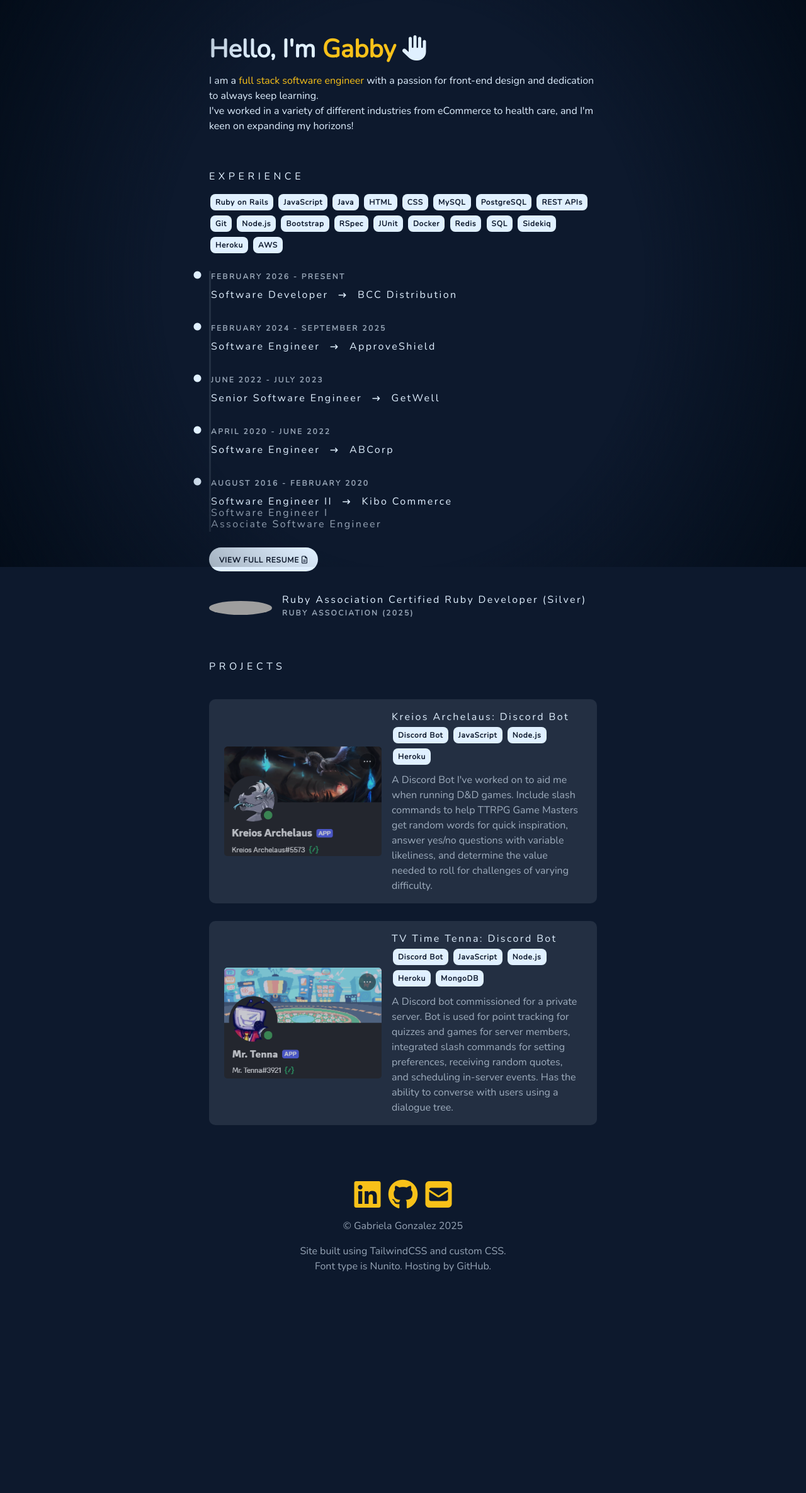
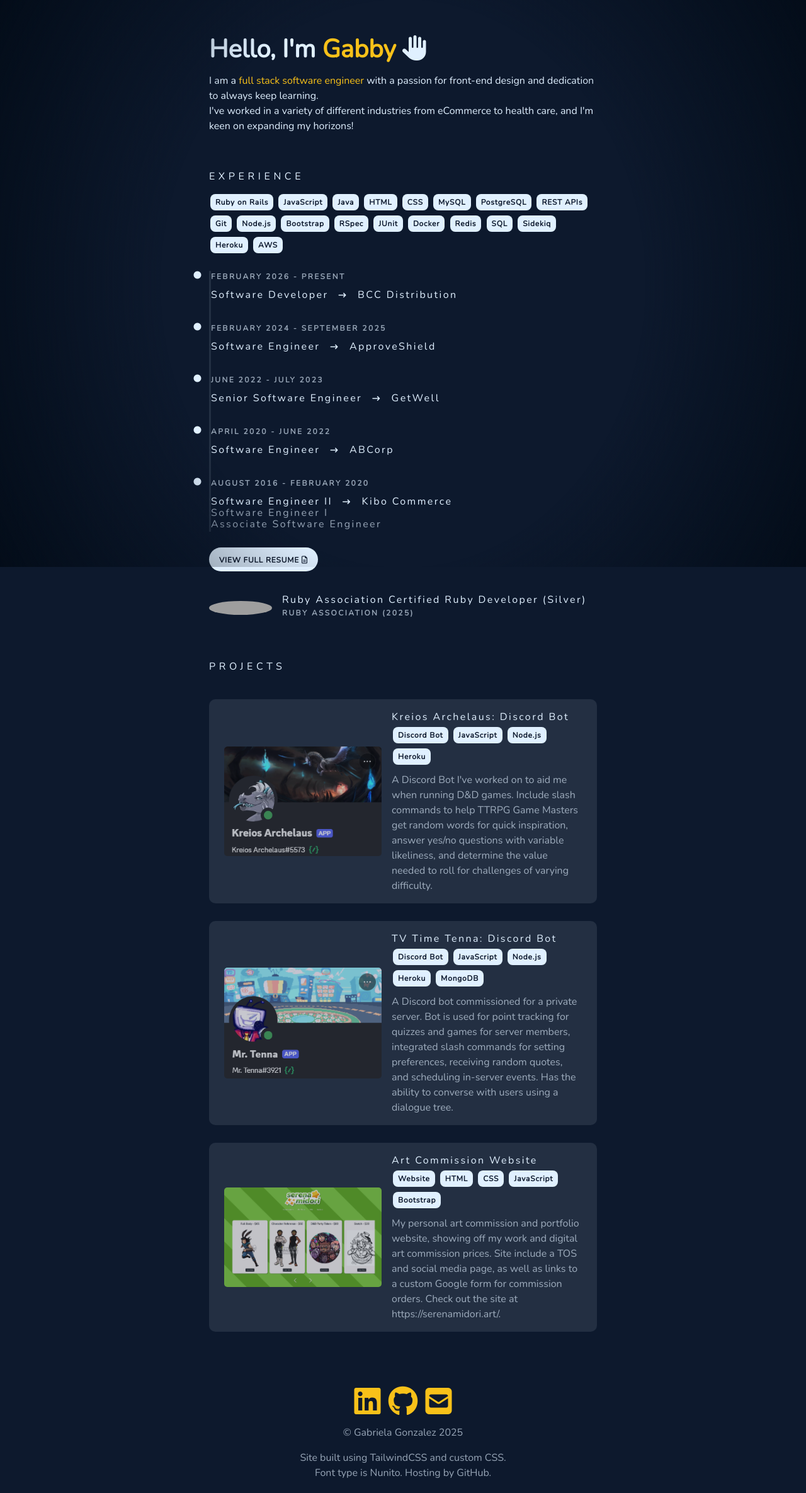
Before and after one commit to Serenamidori/serenamidori.github.io, a Jekyll site: the page built from README.md, in a window 1280 px wide. Shown: the whole page at 63% size. Built offline with Jekyll 4.4.1, drawn with Linux system fonts in a browser that asks for light colours; nearby versions of some CDN libraries; our own code applies the rules of GitHub Pages for plain Markdown files; before the commit the page ends 2042 px from its top, so only the background shows below that; grey boxes are pictures that could not be loaded.

Commit message:
feat: added art commission website to project portfolio

```diff
--- a/_layouts/default.html
+++ b/_layouts/default.html
@@ -116,6 +116,23 @@
           </div>
         </div>
 
+        <div class="project-card flex flex-col-row align-center gap-4">
+          <div>
+            <a href="https://github.com/serenamidori-art/serenamidori-art.github.io" target="_blank">
+              <img src="/css/images/artsite.png" alt="Screenshot of TV Time Tenna Discord bot profile">
+            </a>
+          </div>
+          <div>
+            <a href="https://github.com/serenamidori-art/serenamidori-art.github.io" target="_blank"><h3>Art Commission Website</h3></a>
+            <div class="pill rounded-lg font-bold">Website</div>
+            <div class="pill rounded-lg font-bold">HTML</div>
+            <div class="pill rounded-lg font-bold">CSS</div>
+            <div class="pill rounded-lg font-bold">JavaScript</div>
+            <div class="pill rounded-lg font-bold">Bootstrap</div>
+            <p class="faded mt-2">My personal art commission and portfolio website, showing off my work and digital art commission prices. Site include a TOS and social media page, as well as links to a custom Google form for commission orders. Check out the site at <a href="https://serenamidori.art/" target="_blank">https://serenamidori.art/</a>.</p>
+          </div>
+        </div>
+
       </div>
     </div>
 
--- a/css/main.css
+++ b/css/main.css
@@ -777,6 +777,7 @@
 
   img {
     min-width: 250px;
+    max-width: 250px;
     border-radius: 5px;
     opacity: 0.75;
     transition: opacity .5s;
```
Also changed, not shown: css/images/artsite.png (added).
